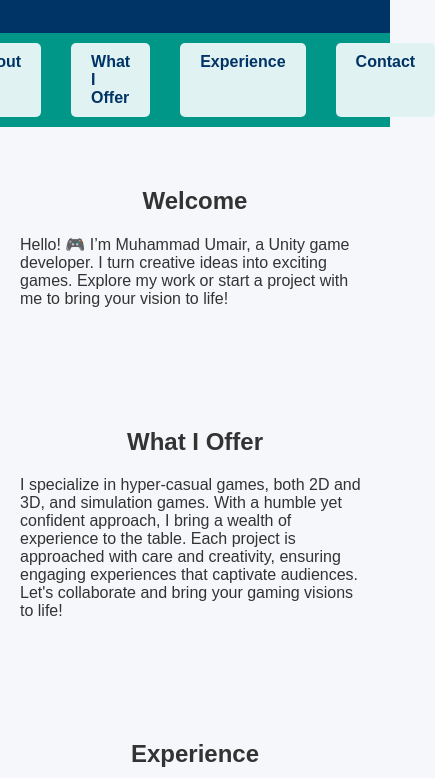
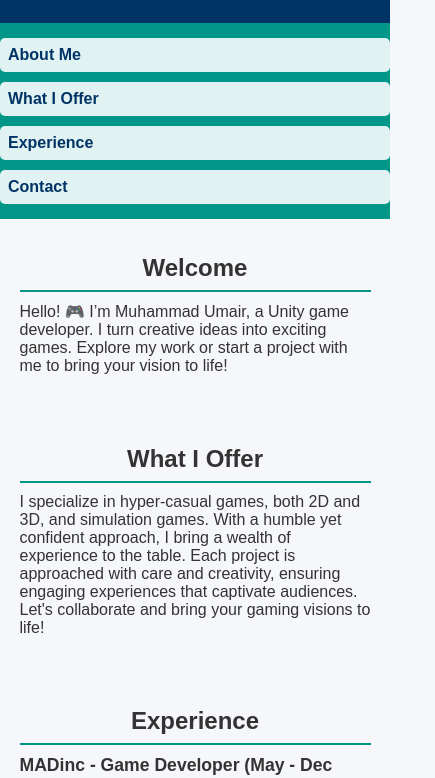
Before and after one commit to umairniazigit/Portfolio, a plain HTML site: page index.html in a window 390 px wide. Shown: the part 121-899 px from the top of the page, 435 px wide, since content can reach past the window. Drawn offline with Linux system fonts and the light colour scheme.

Commit message:
Update index.html

```diff
--- a/index.html
+++ b/index.html
@@ -26,14 +26,15 @@
             background-color: #009688; /* Vibrant Teal */
             padding: 10px 0;
             animation: slideIn 2s ease-in;
+            flex-wrap: wrap;
         }
         nav a {
             background-color: #E0F2F1; /* Very Light Teal */
             color: #003366;
-            margin: 0 15px;
+            margin: 5px;
             text-decoration: none;
             font-weight: bold;
-            padding: 10px 20px;
+            padding: 10px 15px;
             border-radius: 5px;
             transition: background-color 0.3s, color 0.3s;
             position: relative;
@@ -66,7 +67,7 @@
             padding: 40px 20px;
             animation: fadeIn 2s ease-in;
             margin: 0 auto;
-            max-width: 900px; /* Center align and limit width */
+            max-width: 90%; /* Adjust width to fit smaller screens */
             position: relative;
             overflow: hidden; /* Ensure line stays within the section */
         }
@@ -85,8 +86,8 @@
             background-color: #009688; /* Line color */
             transition: width 0.5s ease-in-out;
         }
-        section:hover h2::after, section:focus-within h2::after {
-            width: 100%; /* Draw line when section is hovered or focused */
+        section.active h2::after {
+            width: 100%; /* Draw line when section is active */
         }
         section p {
             text-align: left; /* Left align descriptions */
@@ -120,13 +121,41 @@
         .contact-info {
             text-align: center;
             margin: 0 auto;
-            max-width: 900px;
+            max-width: 90%; /* Adjust width to fit smaller screens */
         }
         .contact-info h2 {
             margin-bottom: 20px;
         }
         .contact-info p {
             margin: 10px 0;
+        }
+
+        /* Responsive Styles */
+        @media (max-width: 768px) {
+            nav {
+                flex-direction: column;
+            }
+            nav a {
+                margin: 5px 0;
+                padding: 10px;
+            }
+            section {
+                padding: 20px 10px;
+            }
+        }
+        @media (max-width: 480px) {
+            header {
+                padding: 15px;
+            }
+            nav a {
+                padding: 8px;
+            }
+            section {
+                padding: 15px 5px;
+            }
+            footer {
+                padding: 10px 5px;
+            }
         }
     </style>
 </head>
@@ -181,5 +210,30 @@
     <footer>
         <p>&copy; 2024 Muhammad Umair</p>
     </footer>
+    <script>
+        function isInViewport(element) {
+            const rect = element.getBoundingClientRect();
+            return (
+                rect.top >= 0 &&
+                rect.left >= 0 &&
+                rect.bottom <= (window.innerHeight || document.documentElement.clientHeight) &&
+                rect.right <= (window.innerWidth || document.documentElement.clientWidth)
+            );
+        }
+
+        function handleScroll() {
+            const sections = document.querySelectorAll('section');
+            sections.forEach(section => {
+                if (isInViewport(section)) {
+                    section.classList.add('active');
+                } else {
+                    section.classList.remove('active');
+                }
+            });
+        }
+
+        window.addEventListener('scroll', handleScroll);
+        window.addEventListener('load', handleScroll); // Check on page load
+    </script>
 </body>
 </html>
```
